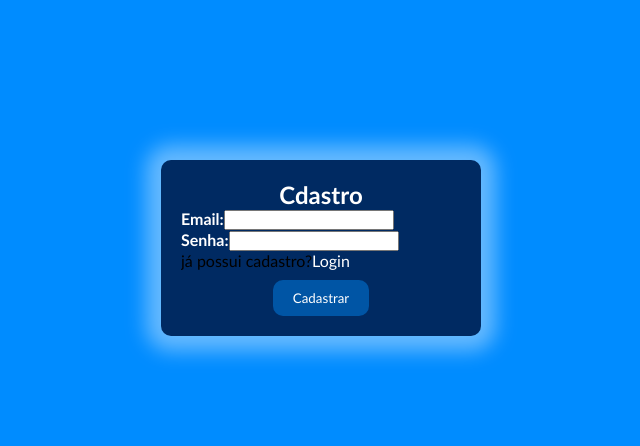
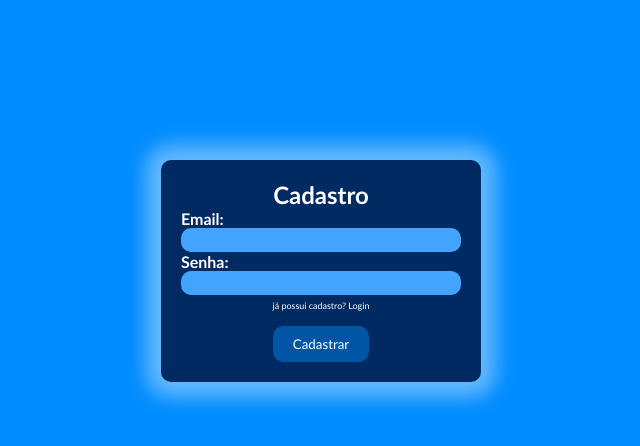
Before and after one commit to almeidaairam/SportLife, a React (Vite) app in the folder SportLife0.0.1/: page / in a window 1280 px wide. Shown: the top 446 px of the page, without its empty margins (319-959 px from the left). Built offline with nearby package versions, Linux system fonts and the light colour scheme.

Commit message:
PPO 'FINALIZADO'

```diff
--- a/SportLife0.0.1/src/Components/Cadastrar/cadastro.css
+++ b/SportLife0.0.1/src/Components/Cadastrar/cadastro.css
@@ -3,7 +3,7 @@
     font-family:'Trebuchet MS', 'Lucida Sans Unicode', 'Lucida Grande', 'Lucida Sans', Arial, sans-serif;
   }
 
-  html,body {
+  html,body{
     width: 100%;
     height: 100%;
     margin: 0;
@@ -14,7 +14,7 @@
     height: 100%;
   }
 
-  form {
+  form{
     padding: 2rem;
     margin: 0 auto;
     width: 100vw;
@@ -28,27 +28,31 @@
     box-shadow: 0px 0px 20px 15px rgba(255, 255, 255, 0.4);
   }
 
-  h2 {
+  h2{
     text-align: center;
     color: #fff;
   }
 
-  label {
+  p{
+    padding: 5px;
+    text-align: center;
+    color: #fff;
+    font-size: 0.7vw;
+  }
+
+  label{
     margin-top: 10px;
     font-weight: bold;
     color: #fff;
   }
 
-  button {
-    border: none;
+  input{
+    padding: 5px;
     border-radius: 10px;
-    margin: 0 auto;
-    margin-top: 10px;
-    padding: 10px 20px;
-    color: #fff;
-    background-color: #0055a5;
-    color: #fff;
-    cursor: pointer;
+    width:100%;
+    height: 3vh;
+    border:none;
+    background-color: #43a4ff;
   }
 
   button:hover {
--- a/SportLife0.0.1/src/Components/Cadastrar/index.tsx
+++ b/SportLife0.0.1/src/Components/Cadastrar/index.tsx
@@ -29,7 +29,7 @@ const RegistrationForm: React.FC<RegistrationFormProps> = ({ onRegister }) => {
 
             //Atualizar o perfil do usuário com um nome (opcional)
             await updateProfile(userCredential.user, { displayName: 'Novo usuário' });
-            navigate('/');
+            navigate('/login');
 
             //Adicionar informações adicionais ao Firestore
             const userDocRef = doc(db, 'users', userCredential.user.uid);
@@ -46,8 +46,8 @@ const RegistrationForm: React.FC<RegistrationFormProps> = ({ onRegister }) => {
 
     return (
         <div>
-            <form>
-                <h2>Cdastro</h2>
+            <form >
+                <h2>Cadastro</h2>
                 <div>
                     <label>Email:</label>
                     <input type="email" value={email} onChange={handleEmailChange} />
@@ -57,7 +57,7 @@ const RegistrationForm: React.FC<RegistrationFormProps> = ({ onRegister }) => {
                     <input type="password" value={senha} onChange={handleSenhaChange} />
                 </div>
                 <div>
-                <p>já possui cadastro?<a href="/login">Login</a></p>
+                <p>já possui cadastro? <a href="/login">Login</a></p>
                 </div>
                 <button type="button" onClick={handleRegister}>
                     Cadastrar
--- a/SportLife0.0.1/src/Components/Header/index.tsx
+++ b/SportLife0.0.1/src/Components/Header/index.tsx
@@ -22,8 +22,7 @@ export function Header(){
                 <br />
                 Contato</Link>
             </div>
-
-        </header>
+                </header>
 
 
     )
--- a/SportLife0.0.1/src/Components/Layout/index.tsx
+++ b/SportLife0.0.1/src/Components/Layout/index.tsx
@@ -1,11 +1,13 @@
 import { Outlet } from "react-router-dom";
 import { Header } from "../Header";
 import { Footer } from "../Footer";
+import { Publipost } from "../Publipost";
 
 export function Layout(){
     return(
         <>
             <Header/>
+            <Publipost/>
             <Outlet/>
             <Footer/>
         </>
--- a/SportLife0.0.1/src/Components/Logar/index.tsx
+++ b/SportLife0.0.1/src/Components/Logar/index.tsx
@@ -25,7 +25,7 @@ const LoginForm: React.FC<LoginFormProps> = ({ onLogin }) => {
     try {
       await signInWithEmailAndPassword(auth, email, senha);
       onLogin();
-      navigate('/')
+      navigate('/home')
     } catch (error) {
       console.error('Erro no login:'+error);
     }
--- /dev/null
+++ b/SportLife0.0.1/src/Components/Publipost/index.tsx
@@ -0,0 +1,7 @@
+import { Link } from "react-router-dom";
+
+export function Publipost(){
+    return(
+        <div></div>
+    )
+}
```
Also changed, not shown: SportLife0.0.1/src/assets/routes.tsx (line endings or trailing spaces).
